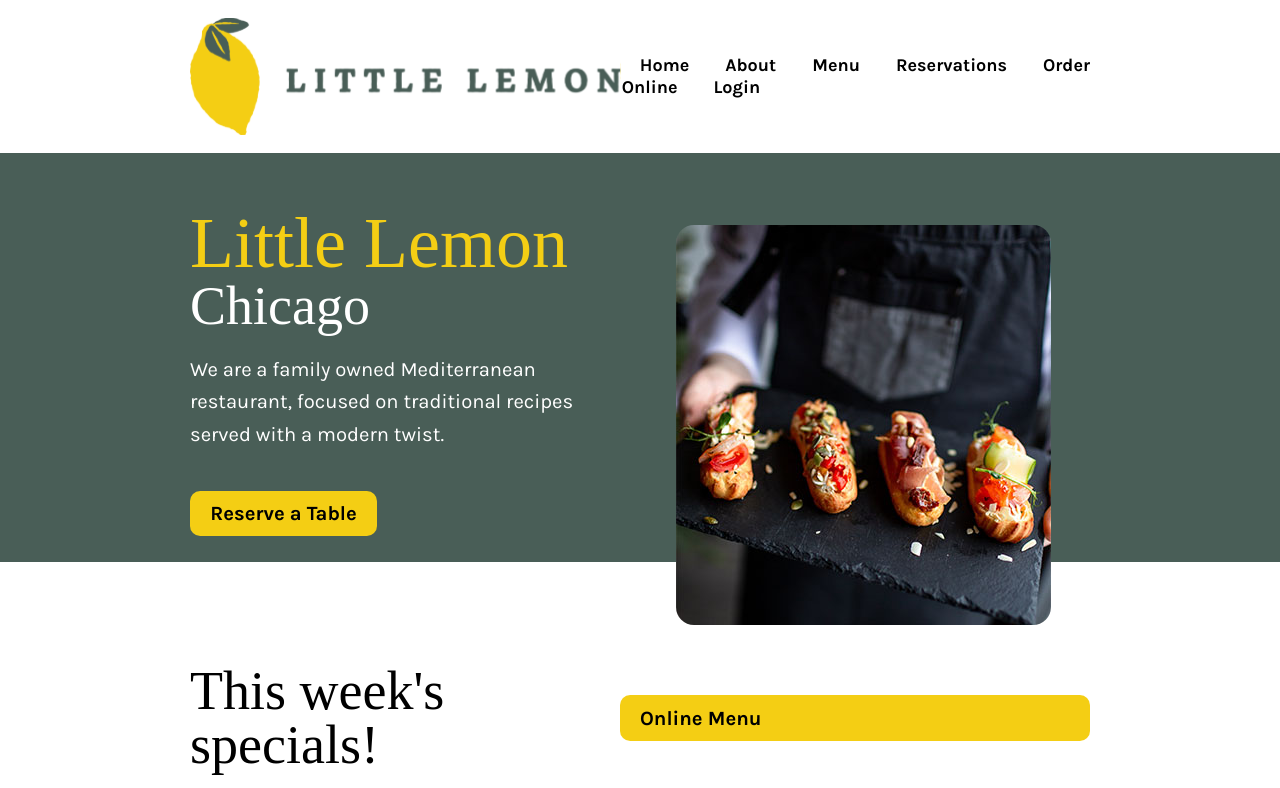
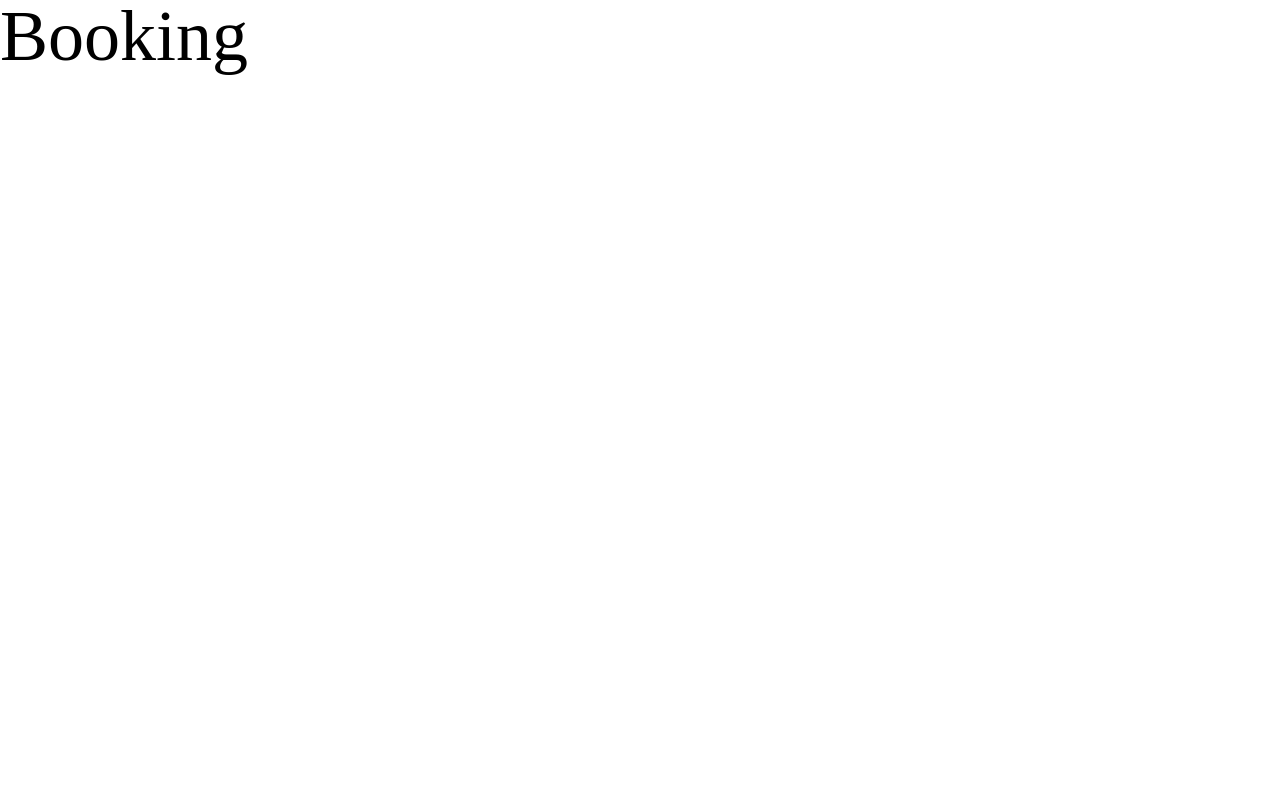
Before and after one commit to lucyhutcheson/booking-app, a React (Create React App) app: page /booking in a window 1280 px wide. Shown: the top 788 px of the page. Built offline with nearby package versions, Linux system fonts and the light colour scheme; a web font is replaced by a local one.

Commit message:
Add router

```diff
--- a/package.json
+++ b/package.json
@@ -36,6 +36,7 @@
     ]
   },
   "devDependencies": {
-    "@babel/plugin-proposal-private-property-in-object": "^7.21.11"
+    "@babel/plugin-proposal-private-property-in-object": "^7.21.11",
+    "react-router-dom": "^6.14.0"
   }
 }
--- a/src/App.js
+++ b/src/App.js
@@ -1,16 +1,14 @@
 import './App.css';
-import Header from './components/Header'
-import Main from './components/Main'
-import Footer from './components/Footer'
-import './assets/styles.css'
+import { Routes, Route } from "react-router-dom";
+import Home from './pages/Home';
+import Booking from './pages/Booking';
 
 function App() {
   return (
-    <div className='page'>
-      <Header />
-      <Main />
-      <Footer />
-    </div>
+    <Routes>
+      <Route path="/" element={<Home />}></Route>
+      <Route path="/booking" element={<Booking />}></Route>
+    </Routes>
   );
 }
 
--- a/src/components/Hero.js
+++ b/src/components/Hero.js
@@ -10,7 +10,7 @@ const Hero = () => {
           <p className='lead white'>
             We are a family owned Mediterranean restaurant, focused on traditional recipes served with a modern twist.
           </p>
-          <a href='/' className='button'>Reserve a Table</a>
+          <a href='/booking' className='button'>Reserve a Table</a>
         </div>
         <div>
           <img src={heroImage} alt='restaurant food' className='br-md' />
--- a/src/components/Nav.js
+++ b/src/components/Nav.js
@@ -5,23 +5,23 @@ const links = [
   },
   {
     title: 'About',
-    url: '#'
+    url: '/about'
   },
   {
     title: 'Menu',
-    url: '#'
+    url: '/menu'
   },
   {
     title: 'Reservations',
-    url: '#'
+    url: '/booking'
   },
   {
     title: 'Order Online',
-    url: '#'
+    url: '/order'
   },
   {
     title: 'Login',
-    url: '#'
+    url: '/login'
   },
 ];
 
--- a/src/index.js
+++ b/src/index.js
@@ -3,12 +3,13 @@ import ReactDOM from 'react-dom/client';
 import './index.css';
 import App from './App';
 import reportWebVitals from './reportWebVitals';
+import { BrowserRouter  } from 'react-router-dom';
 
 const root = ReactDOM.createRoot(document.getElementById('root'));
 root.render(
-  <React.StrictMode>
+  <BrowserRouter>
     <App />
-  </React.StrictMode>
+  </BrowserRouter>
 );
 
 // If you want to start measuring performance in your app, pass a function
--- /dev/null
+++ b/src/pages/Booking.js
@@ -0,0 +1,7 @@
+const Booking = () => {
+  return (
+    <h1>Booking</h1>
+  )
+};
+
+export default Booking;
--- /dev/null
+++ b/src/pages/Home.js
@@ -0,0 +1,16 @@
+import Header from '../components/Header'
+import Main from '../components/Main'
+import Footer from '../components/Footer'
+import '../assets/styles.css';
+
+const Home = () => {
+  return (
+    <div className='page'>
+      <Header />
+      <Main />
+      <Footer />
+    </div>
+  );
+}
+
+export default Home;
```
Also changed, not shown: 1 other file (tests, documents, lock files or other folders).
